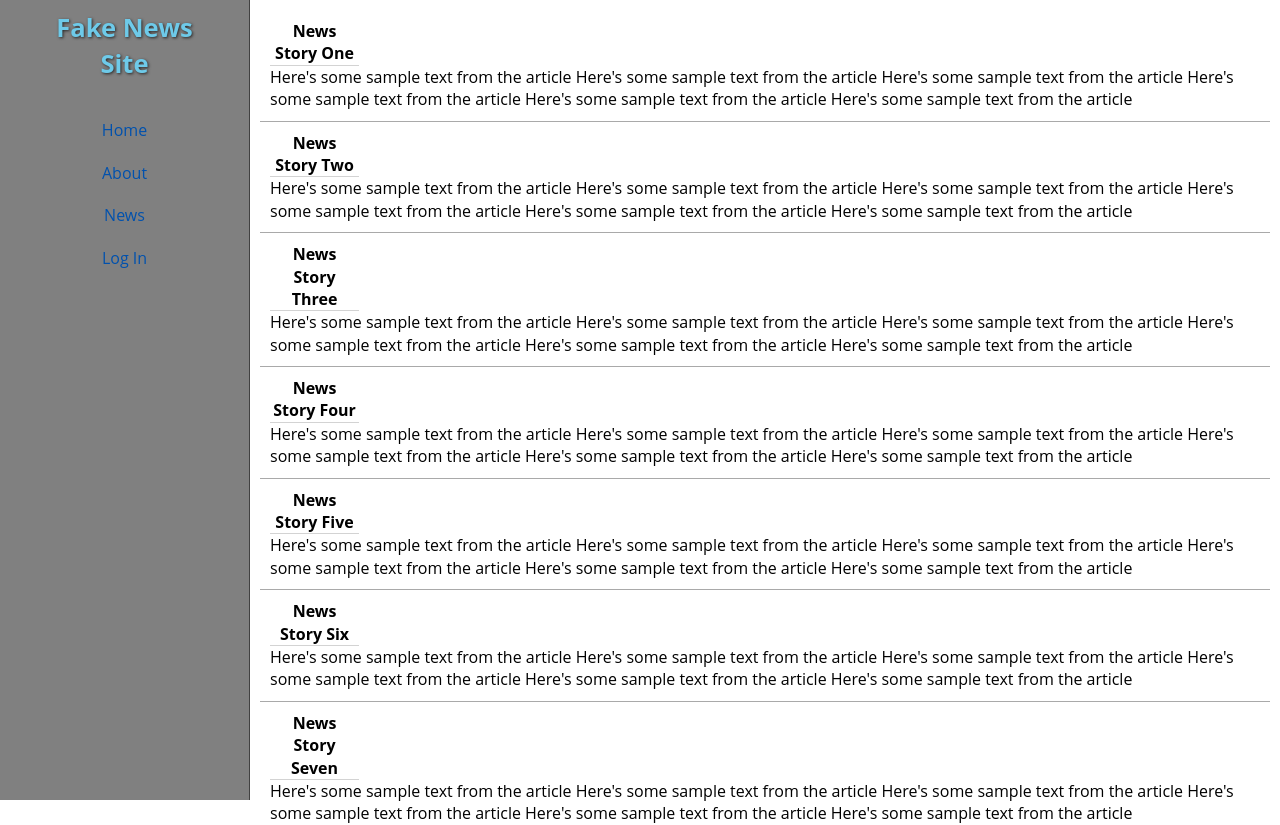
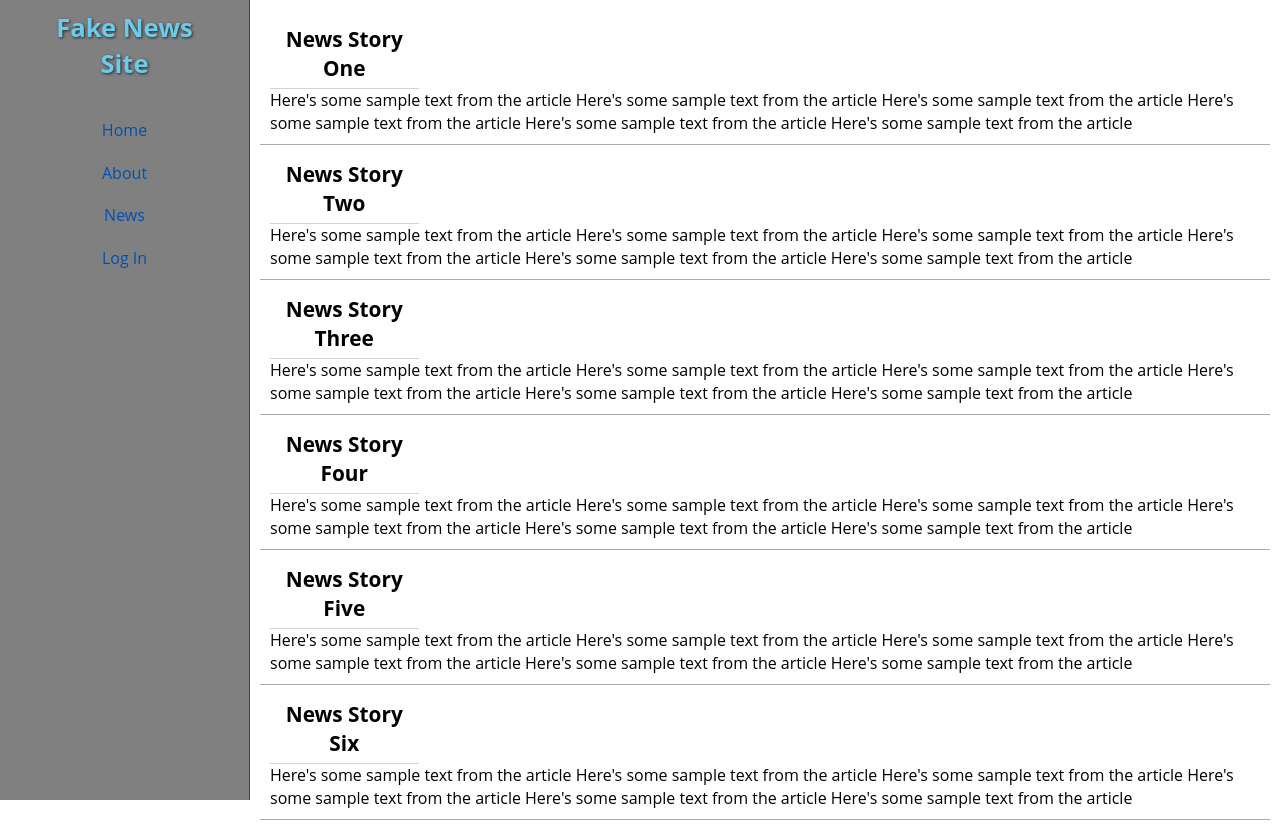
Before and after one commit to JS-goose/fake_news_react, a React (Create React App) app: page / in a window 1280 px wide. Shown: the top 825 px of the page. Built offline with nearby package versions, Linux system fonts and the light colour scheme.

Commit message:
added padding/font-size to article titles

```diff
--- a/src/App.css
+++ b/src/App.css
@@ -61,6 +61,8 @@ nav h1 {
 
 .article-titles {
   border-bottom: 1px solid lightgray;
-  width: 9%;
+  width: 15%;
   text-align: center;
+  font-size: 1.3em;
+  padding: 5px;
 }
```
